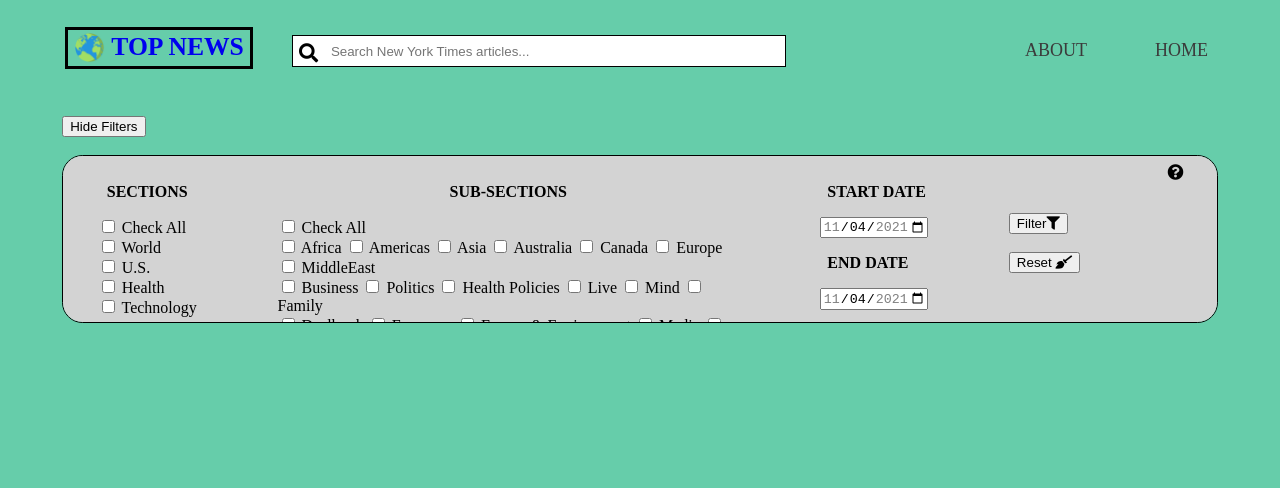
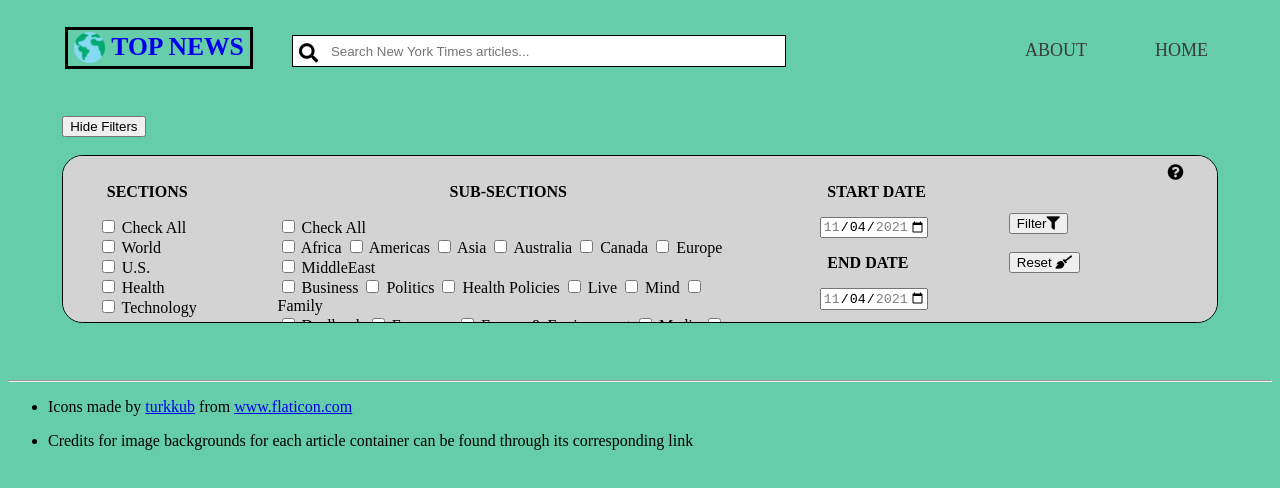
Before and after one commit to nrudeys/Top-News, a plain HTML site: page index.html in a window 1280 px wide. Drawn offline with Linux system fonts and the light colour scheme; no server answers.

Commit message:
Update home page

```diff
--- a/index.html
+++ b/index.html
@@ -19,7 +19,7 @@
     <div id="header_div_cont">
         <div id="header_div">
             <a id="headerlink" href="index.html">
-                <h1><img src='globe.png' alt="Globe icon">
+                <h1><img src='worldwide.png' alt="Globe icon">
                     TOP NEWS
                 </h1>
             </a>
@@ -38,7 +38,6 @@
             <a href="about.html" target="_self">ABOUT</a>
             <a href="index.html" target="_self">HOME</a>
         </nav>
-
     </div><br>
 
     <!-- DISPLAY FILTER BAR BUTTON -->
@@ -187,6 +186,23 @@
 
     <!-- ARTICLES -->
     <div id="articles_cont"></div>
+    <hr id="divider">
+    <footer>
+        <ul>
+            <li>
+                <div>
+                    Icons made by <a href="https://www.flaticon.com/authors/turkkub" title="turkkub">turkkub</a> from <a
+                        href="https://www.flaticon.com/" title="Flaticon">www.flaticon.com</a>
+                </div>
+            </li>
+            <li>
+                <p> Credits for image backgrounds for each article container can be
+                    found through its corresponding link
+                </p>
+            </li>
+        </ul>
+
+    </footer>
 </body>
 
 </html>
```
